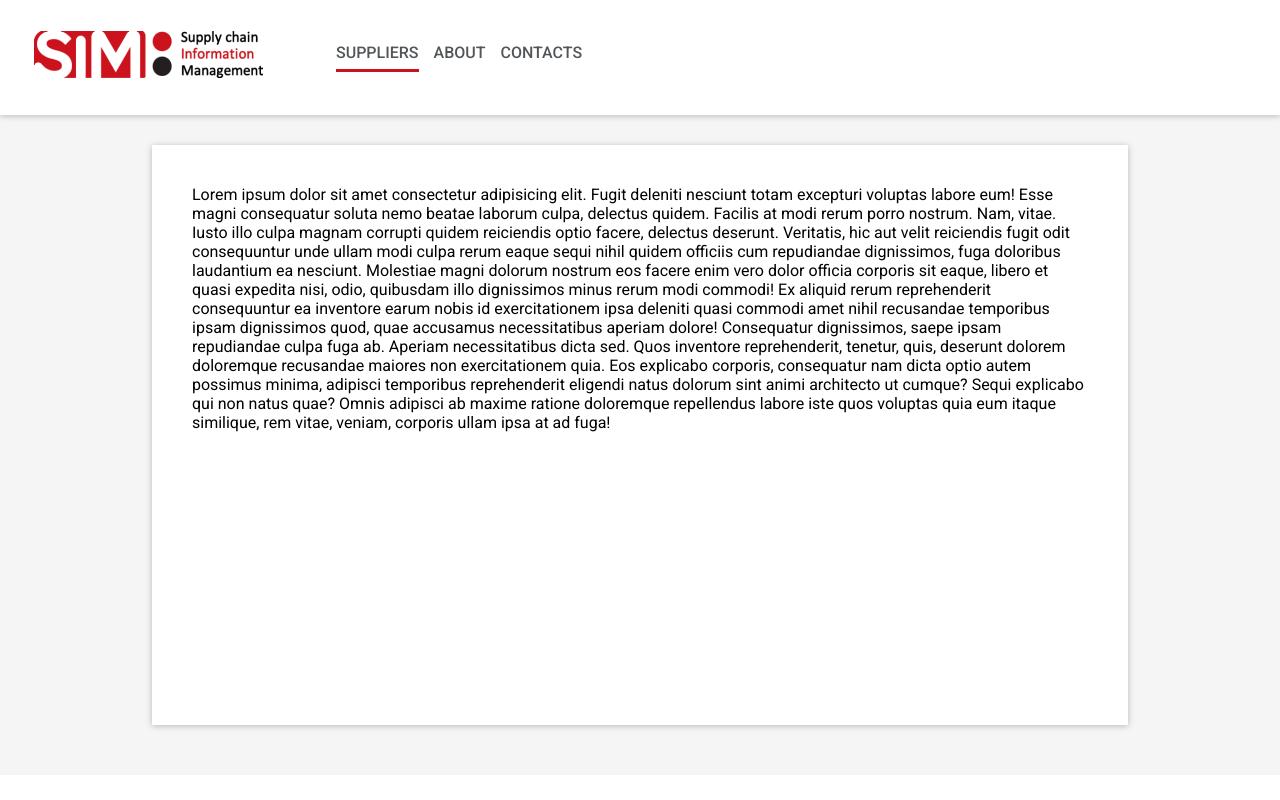
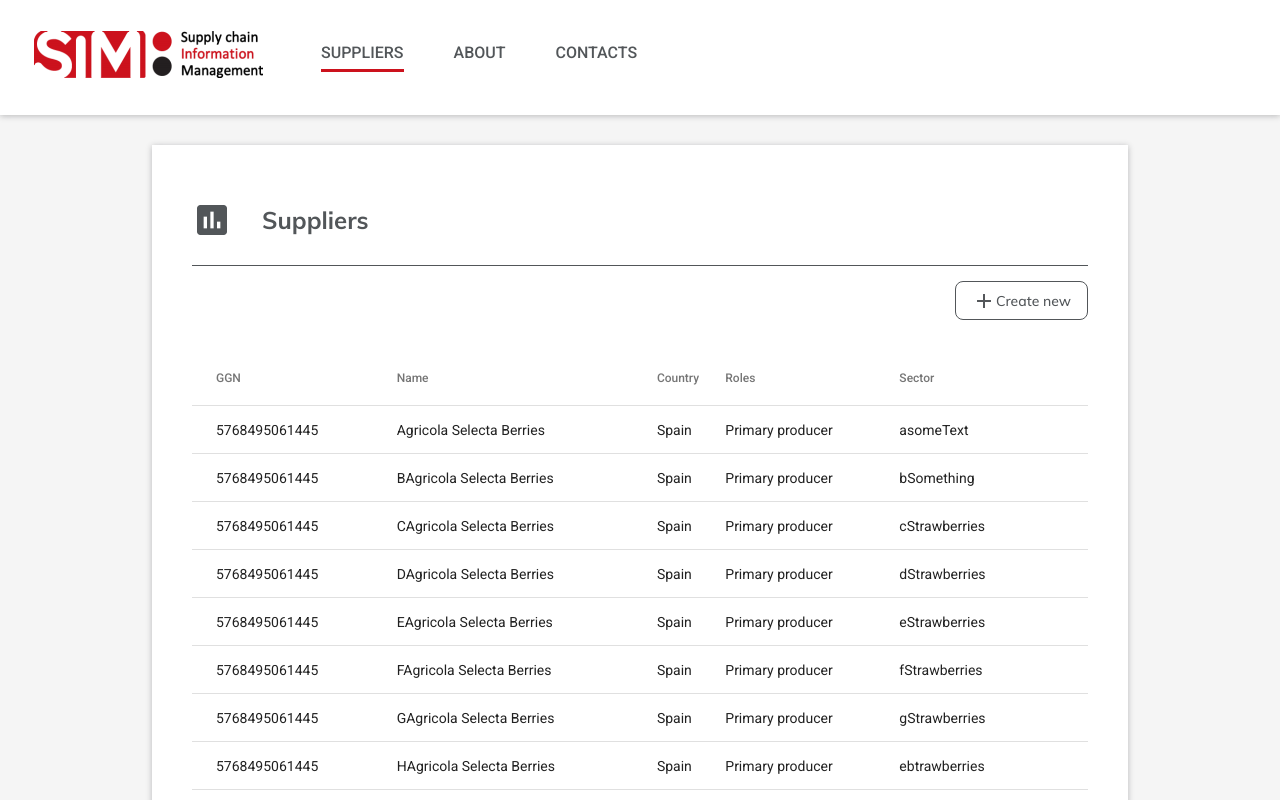
Before and after one commit to NeedForPerfect/GIS.UA_test_app, an Angular app: page / in a window 1280 px wide. Shown: the top 800 px of the page. Built offline with nearby package versions, Linux system fonts and the light colour scheme.

Commit message:
Create Table

```diff
--- a/src/app/header/menu/menu.component.scss
+++ b/src/app/header/menu/menu.component.scss
@@ -2,7 +2,7 @@
 
 .suppliers-menu {
     li {
-        margin-left: 15px;
+        margin-right: 50px;
         padding-bottom: 7px;
         border-bottom: 3px solid white;
         &.active {
--- a/src/app/suppliers-list/suppliers-list.component.html
+++ b/src/app/suppliers-list/suppliers-list.component.html
@@ -1,3 +1,53 @@
-<div>
-    Lorem ipsum dolor sit amet consectetur adipisicing elit. Fugit deleniti nesciunt totam excepturi voluptas labore eum! Esse magni consequatur soluta nemo beatae laborum culpa, delectus quidem. Facilis at modi rerum porro nostrum. Nam, vitae. Iusto illo culpa magnam corrupti quidem reiciendis optio facere, delectus deserunt. Veritatis, hic aut velit reiciendis fugit odit consequuntur unde ullam modi culpa rerum eaque sequi nihil quidem officiis cum repudiandae dignissimos, fuga doloribus laudantium ea nesciunt. Molestiae magni dolorum nostrum eos facere enim vero dolor officia corporis sit eaque, libero et quasi expedita nisi, odio, quibusdam illo dignissimos minus rerum modi commodi! Ex aliquid rerum reprehenderit consequuntur ea inventore earum nobis id exercitationem ipsa deleniti quasi commodi amet nihil recusandae temporibus ipsam dignissimos quod, quae accusamus necessitatibus aperiam dolore! Consequatur dignissimos, saepe ipsam repudiandae culpa fuga ab. Aperiam necessitatibus dicta sed. Quos inventore reprehenderit, tenetur, quis, deserunt dolorem doloremque recusandae maiores non exercitationem quia. Eos explicabo corporis, consequatur nam dicta optio autem possimus minima, adipisci temporibus reprehenderit eligendi natus dolorum sint animi architecto ut cumque? Sequi explicabo qui non natus quae? Omnis adipisci ab maxime ratione doloremque repellendus labore iste quos voluptas quia eum itaque similique, rem vitae, veniam, corporis ullam ipsa at ad fuga!
+<div class="suppliers-header flex-center-vertical flex-left m-bottom-15">
+  <i class="material-icons color-gray-1 text-40 m-right-30">
+    insert_chart
+  </i>
+  <h2 class="color-gray-1">Suppliers</h2>
 </div>
+<div class="flex-rigth">
+  <button
+    mat-button
+    class="btn-create-new m-bottom-15"
+  >
+    <i class="material-icons color-gray-1">
+      add
+    </i>
+    <span class="color-gray-1">Create new</span>
+  </button>
+</div>
+
+<table mat-table matSort [dataSource]="dataSource" class="w-100 m-top-30">
+
+    <ng-container matColumnDef="ggn">
+      <th mat-header-cell *matHeaderCellDef> GGN </th>
+      <td mat-cell *matCellDef="let element"> {{element.ggn}} </td>
+    </ng-container>
+
+    <ng-container matColumnDef="name">
+        <th mat-header-cell *matHeaderCellDef mat-sort-header="name"> Name </th>
+        <td mat-cell *matCellDef="let element"> {{element.name}} </td>
+    </ng-container>
+
+    <ng-container matColumnDef="country">
+        <th mat-header-cell *matHeaderCellDef> Country </th>
+        <td mat-cell *matCellDef="let element"> {{element.country}} </td>
+    </ng-container>
+
+    <ng-container matColumnDef="roles">
+        <th mat-header-cell *matHeaderCellDef> Roles </th>
+        <td mat-cell *matCellDef="let element"> {{element.roles}} </td>
+    </ng-container>
+
+    <ng-container matColumnDef="sector">
+        <th mat-header-cell *matHeaderCellDef mat-sort-header> Sector </th>
+        <td mat-cell *matCellDef="let element"> {{element.sector}} </td>
+    </ng-container>
+
+    <ng-container matColumnDef="button">
+        <th mat-header-cell *matHeaderCellDef></th>
+        <td mat-cell *matCellDef="let element"> edit btn </td>
+    </ng-container>
+
+    <tr mat-header-row *matHeaderRowDef="displayedColumns"></tr>
+    <tr mat-row *matRowDef="let row; columns: displayedColumns;"></tr>
+  </table>
--- a/src/app/suppliers-list/suppliers-list.component.scss
+++ b/src/app/suppliers-list/suppliers-list.component.scss
@@ -0,0 +1,11 @@
+@import '../../assets/variables.scss';
+
+.suppliers-header {
+    border-bottom: 1px solid map-get($color-map, gray-1);
+    padding-bottom: 10px;
+}
+
+.btn-create-new {
+    border: 1px solid map-get($color-map, gray-1);
+    border-radius: 8px;
+}
--- a/src/app/suppliers-list/suppliers-list.component.ts
+++ b/src/app/suppliers-list/suppliers-list.component.ts
@@ -1,4 +1,7 @@
-import { Component, OnInit } from '@angular/core';
+import { Component, OnInit, ViewChild } from '@angular/core';
+import { Supplier } from '../models/models';
+import { MatSort } from '@angular/material/sort';
+import { MatTableDataSource } from '@angular/material/table';
 
 @Component({
   selector: 'app-suppliers-list',
@@ -7,9 +10,30 @@ import { Component, OnInit } from '@angular/core';
 })
 export class SuppliersListComponent implements OnInit {
 
-  constructor() { }
+  displayedColumns = ['ggn', 'name', 'country', 'roles', 'sector'];
+  @ViewChild(MatSort, {static: true}) sort: MatSort;
+
+  suppliers: Supplier[] = [
+    {id: '644664668-4646864-dawd', ggn: '5768495061445', name: 'Agricola Selecta Berries', country: 'Spain', roles: 'Primary producer', sector: 'asomeText' },
+    {id: '644664668-4646864-dawd', ggn: '5768495061445', name: 'BAgricola Selecta Berries', country: 'Spain', roles: 'Primary producer', sector: 'bSomething' },
+    {id: '644664668-4646864-dawd', ggn: '5768495061445', name: 'CAgricola Selecta Berries', country: 'Spain', roles: 'Primary producer', sector: 'cStrawberries' },
+    {id: '644664668-4646864-dawd', ggn: '5768495061445', name: 'DAgricola Selecta Berries', country: 'Spain', roles: 'Primary producer', sector: 'dStrawberries' },
+    {id: '644664668-4646864-dawd', ggn: '5768495061445', name: 'EAgricola Selecta Berries', country: 'Spain', roles: 'Primary producer', sector: 'eStrawberries' },
+    {id: '644664668-4646864-dawd', ggn: '5768495061445', name: 'FAgricola Selecta Berries', country: 'Spain', roles: 'Primary producer', sector: 'fStrawberries' },
+    {id: '644664668-4646864-dawd', ggn: '5768495061445', name: 'GAgricola Selecta Berries', country: 'Spain', roles: 'Primary producer', sector: 'gStrawberries' },
+    {id: '644664668-4646864-dawd', ggn: '5768495061445', name: 'HAgricola Selecta Berries', country: 'Spain', roles: 'Primary producer', sector: 'ebtrawberries' },
+    {id: '644664668-4646864-dawd', ggn: '5768495061445', name: 'IAgricola Selecta Berries', country: 'Spain', roles: 'Primary producer', sector: 'eatrawberries' },
+    {id: '644664668-4646864-dawd', ggn: '5768495061445', name: 'JAgricola Selecta Berries', country: 'Spain', roles: 'Primary producer', sector: 'yjStrawberries' },
+    {id: '644664668-4646864-dawd', ggn: '5768495061445', name: 'KAgricola Selecta Berries', country: 'Spain', roles: 'Primary producer', sector: 'zkStrawberries' },
+    {id: '644664668-4646864-dawd', ggn: '5768495061445', name: 'LAgricola Selecta Berries', country: 'Spain', roles: 'Primary producer', sector: 'Strawberries' },
+    {id: '644664668-4646864-dawd', ggn: '5768495061445', name: 'MAgricola Selecta Berries', country: 'Spain', roles: 'Primary producer', sector: 'Strawberries' }
+  ];
+
+  dataSource = new MatTableDataSource(this.suppliers);
 
   ngOnInit() {
+    this.dataSource.sort = this.sort;
   }
 
+
 }
--- a/src/styles.scss
+++ b/src/styles.scss
@@ -39,16 +39,20 @@ span {
 
 @each $name, $value in $color-map {
   .color-#{$name} {
-    color: $value;
+    color: $value; // text-color classes for each color in Palette
   }
   .bg-#{$name} {
-    background-color: $value;
+    background-color: $value; // background-color classes for each color Palette
   }
 }
 
 @each $size in $sizes {
-  //generate classes .p-left-10 { padding-left: 10px; } or .m-h-10 { margin: 0 10px; } from 10 to 40 see variables
+  // generate classes .p-left-10 { padding-left: 10px; } or .m-h-10 { margin: 0 10px; } from 10 to 40.  *see variables.scss
+  // https://sass-lang.com/documentation/modules/map
+  // https://sass-lang.com/documentation/at-rules/control/each
   @each $side in $sides {
+
+    // padding classes
     .p-#{$side}-#{$size} {
       @if $side == 'h' {
         padding: 0 #{$size}px;
@@ -60,6 +64,7 @@ span {
         padding-#{$side}: #{$size}px;
       }
     }
+    // margin classes
     .m-#{$side}-#{$size} {
       @if $side == 'h' {
         margin: 0 #{$size}px;
```
Also changed, not shown: src/app/app.module.ts (+11 -1 lines), src/app/models/models.ts (+9 -0 lines).
